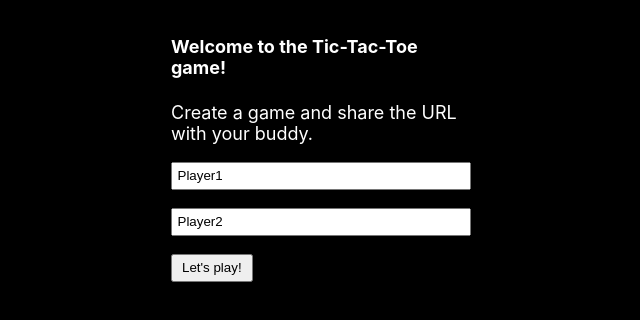
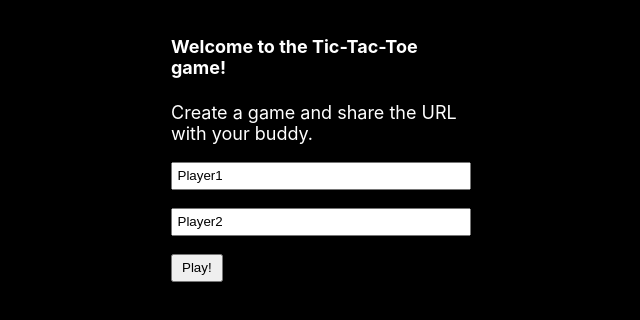
Before and after one commit to mehmetalperen/tic-tac-toe-firebase, a Next.js app: page / in a window 1280 px wide. Shown: the top 320 px of the page, without its empty margins (319-959 px from the left). Built offline with nearby package versions, Linux system fonts and the light colour scheme; no server answers.

Commit message:
fix 'react/no-unescaped-entitie' error

```diff
--- a/pages/games/[id].tsx
+++ b/pages/games/[id].tsx
@@ -93,10 +93,10 @@ export default function Game(id: IProps) {
     <main>
       {winner ? (
         <h1>
-          Winner's {game.turn === "player1" ? game.player2 : game.player1}
+          Winner is {game.turn === "player1" ? game.player2 : game.player1}
         </h1>
       ) : (
-        <h1>{game.turn === "player1" ? game.player1 : game.player2}'s Turn</h1>
+        <h1>{game.turn === "player1" ? game.player1 : game.player2} Turn</h1>
       )}
       <div className="board">
         {game.board.map((row, rowIndex) => {
--- a/pages/index.tsx
+++ b/pages/index.tsx
@@ -46,7 +46,7 @@ const Home: NextPage = () => {
             value={player2}
             onChange={(e) => setPlayer2(e.target.value)}
           />
-          <button type="submit">Let's play!</button>
+          <button type="submit">Play!</button>
         </form>
       </main>{" "}
     </div>
```
